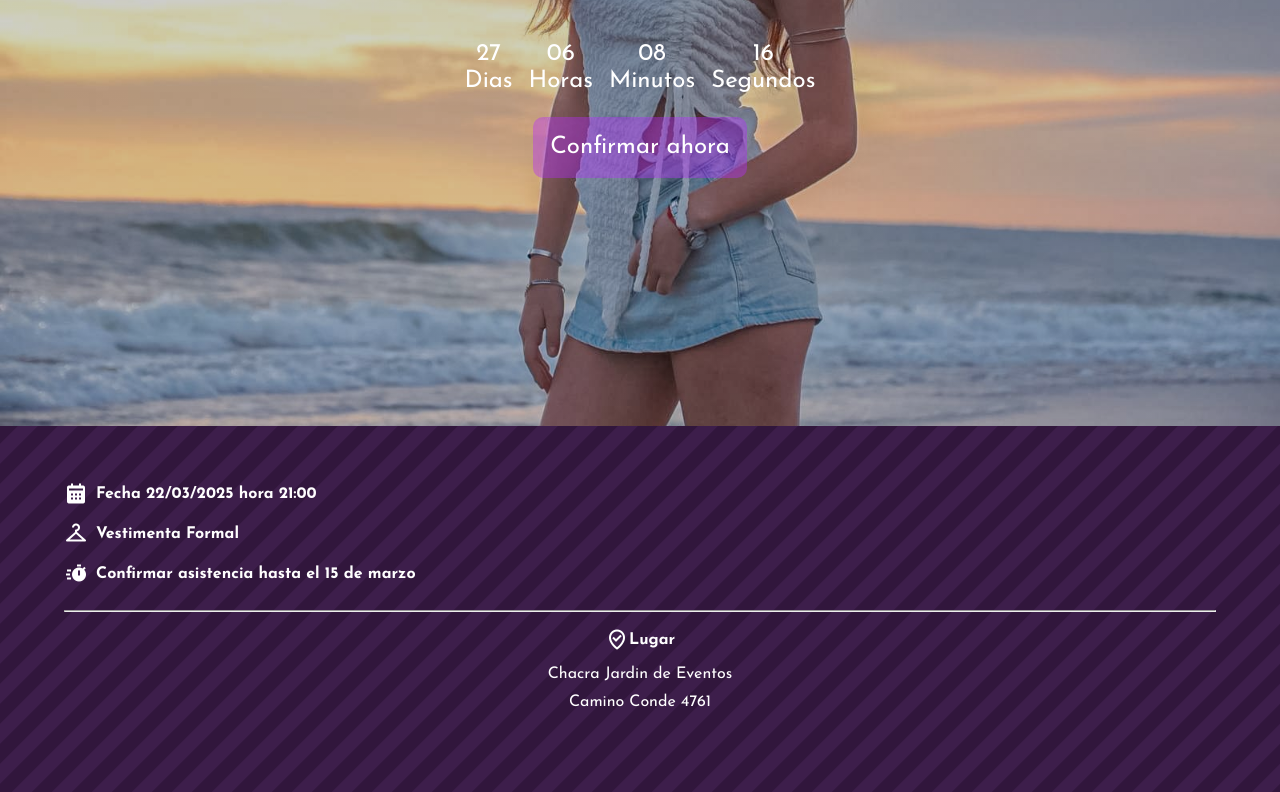
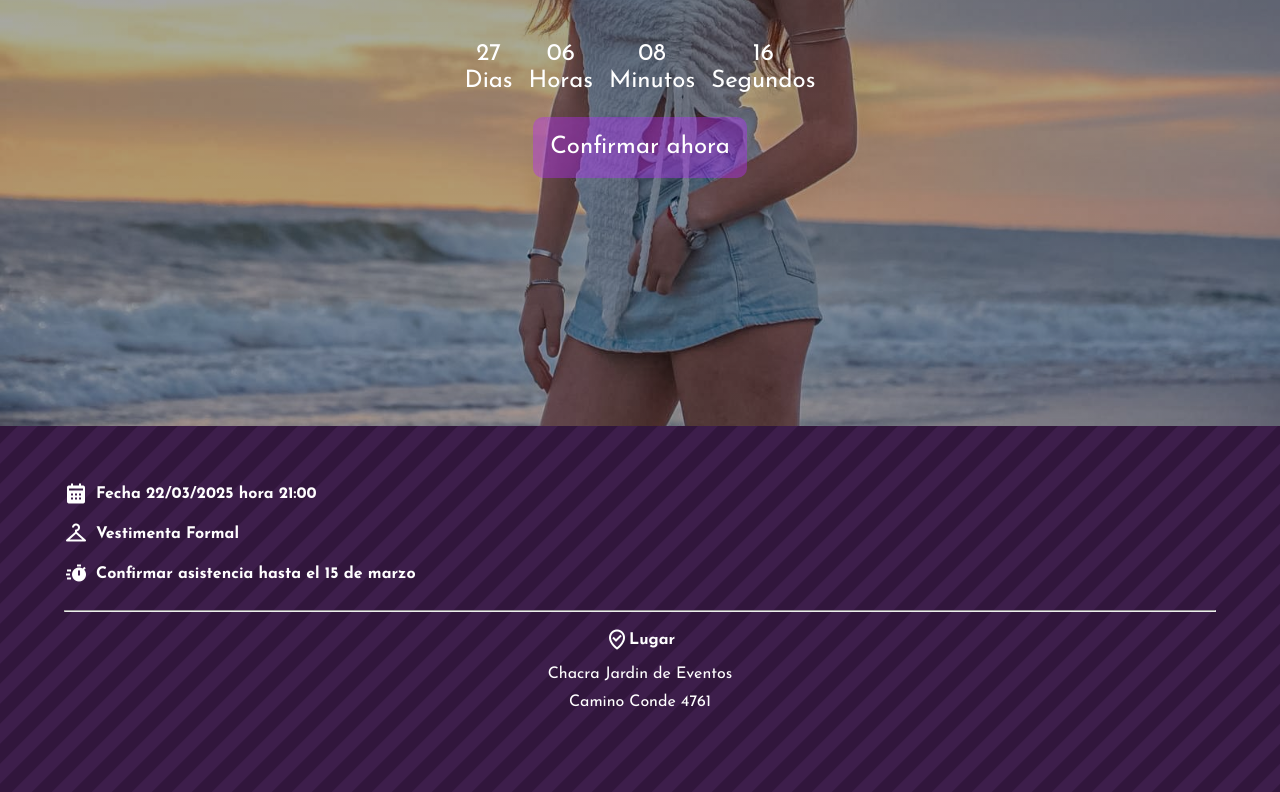
Before and after one commit to NatanaelLeites/invitacion, a website: page index.html in a window 1280 px wide. Shown: the part 374-1166 px from the top of the page. Drawn offline with nearby package versions, Linux system fonts and the light colour scheme; grey boxes are pictures that could not be loaded; a web font is replaced by a local one.

Commit message:
linear gradient en foto de hero

```diff
--- a/scss/hero.scss
+++ b/scss/hero.scss
@@ -6,7 +6,7 @@
     flex-direction: column;
     justify-content: center;
     align-items: center;
-    background-image: linear-gradient(to bottom, #00000044, #0000001e),
+    background-image: linear-gradient(to bottom, #0000006f, #00000040),
         url("../img/fondo-editada-locaSofi.jpeg");
     background-position: center;
     background-repeat: no-repeat;
```
Also changed, not shown: css/estilos.css.
